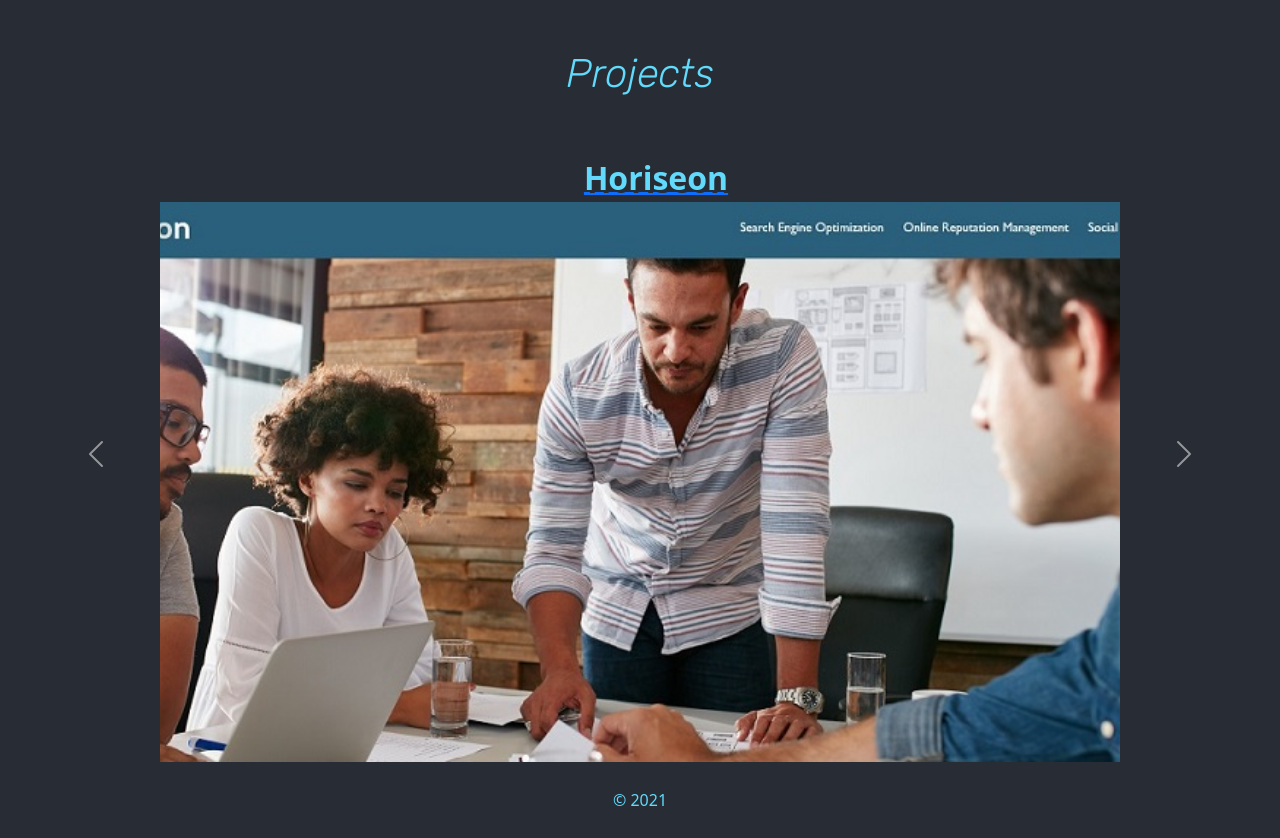
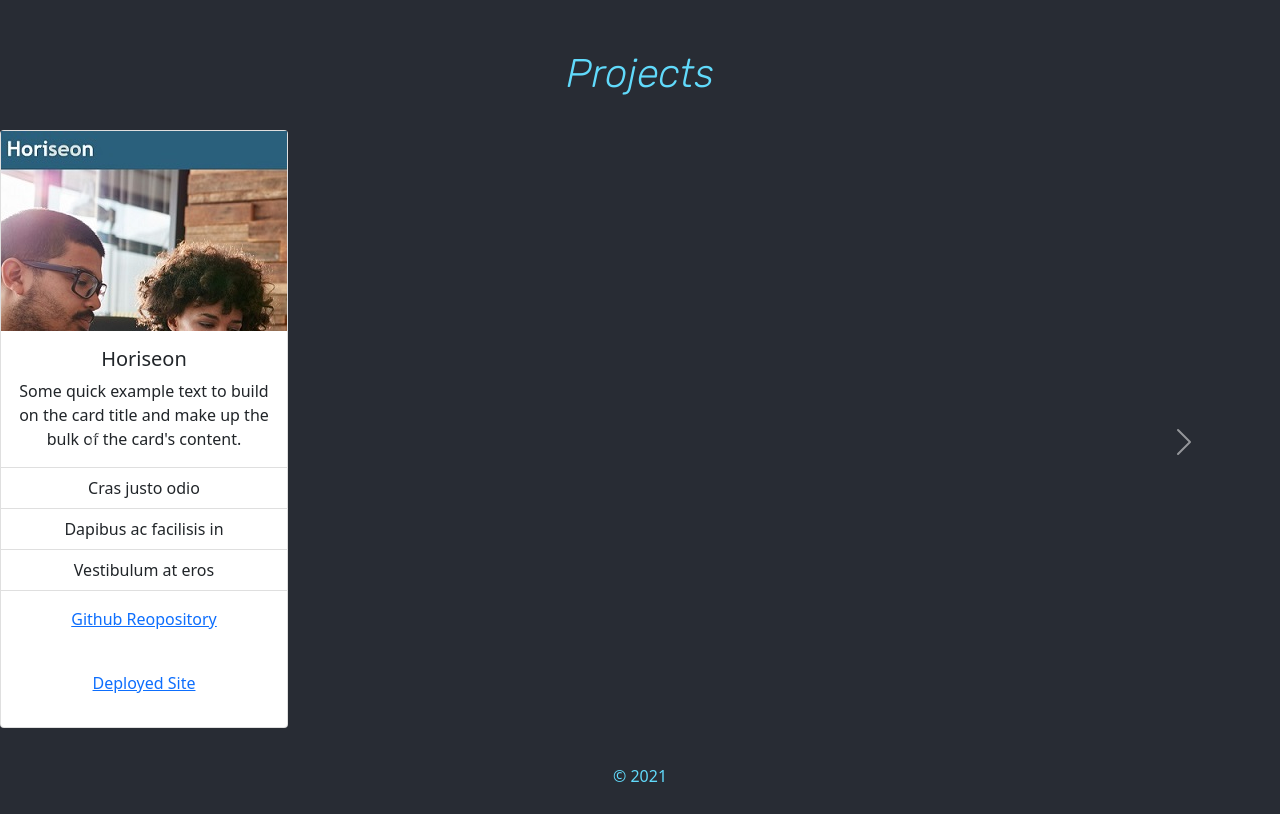
Before and after one commit to D-Whipp/react-portfolio, a React (Create React App) app: page / in a window 1280 px wide. Shown: the part 1006-1844 px from the top of the page. After the commit the page ends 1820 px from the top, so only its background shows below. Built offline with nearby package versions, Linux system fonts and the light colour scheme.

Commit message:
projects - refactoring bootstrap carousel to better fit employer competitive standards

```diff
--- a/src/App.css
+++ b/src/App.css
@@ -208,6 +208,8 @@ nav ul li {
 .carousel-item {
   background-color: #282c34;
   padding-bottom: 5%;
+  /* align-items: center; */
+  /* margin: 0 50%; */
 }
 
 .slide-size-container {
@@ -325,6 +327,8 @@ nav ul li {
   background-position: center;
   height: 100%;
   width: 75%;
+  /* height: 100px;
+  width: 100px; */
   margin: 0 auto;
 }
 
@@ -334,6 +338,16 @@ nav ul li {
   text-shadow: 3px 3px var(--secondary-color);
   font-weight: bolder;
   font-size: 2rem;
+  padding: 0 15px;
+  margin: 1.5rem 0 auto 2rem;
+}
+
+.project-subtitle {
+  text-decoration: none;
+  color: var(--primary-blue) !important;
+  text-shadow: 3px 3px var(--secondary-color);
+  font-weight: bolder;
+  font-size: 1.5rem;
   padding: 0 15px;
   margin: 1.5rem 0 auto 2rem;
 }
--- a/src/components/Projects/Projects.js
+++ b/src/components/Projects/Projects.js
@@ -1,4 +1,5 @@
 import React from "react";
+// import resized-800W-px-horiseon-Projects.jpg from "../../images/project-images";
 
 function Projects() {
   return (
@@ -8,18 +9,74 @@ function Projects() {
         id="testimonial-carousel"
         className="content-container carousel slide"
         data-ride="false"
+        // data-ride="carousel"
       >
         <div className="carousel-inner">
+          {/* TESTING START */}
+
+          <div className="carousel-item active">
+            <div className="slide-size-container">
+              <div className="card-set">
+                <div className="card" style={{ width: "18rem" }}>
+                  {/* <img className="card-img-top" src={"../src/images/project-images/resized-800W-px-horiseon-project.jpg"} alt="Card image cap"></img> */}
+                  <div
+                    className="slide_setup horiseon_image"
+                    style={{ height: "200px" }}
+                  ></div>
+                  <div class="card-body">
+                    <h5 class="card-title">Horiseon</h5>
+                    <p class="card-text">
+                      Some quick example text to build on the card title and
+                      make up the bulk of the card's content.
+                    </p>
+                  </div>
+                  <ul class="list-group list-group-flush">
+                    <li class="list-group-item">Cras justo odio</li>
+                    <li class="list-group-item">Dapibus ac facilisis in</li>
+                    <li class="list-group-item">Vestibulum at eros</li>
+                  </ul>
+                  <div class="card-body">
+                    <a
+                      href="https://github.com/D-Whipp/horiseon-code-refactor"
+                      rel="noreferrer"
+                      target="_blank"
+                      className="card-link"
+                    >
+                      <p>Github Reopository</p>
+                    </a>
+                    <a
+                      href="https://d-whipp.github.io/horiseon-code-refactor/"
+                      rel="noreferrer"
+                      target="_blank"
+                      className="card-link"
+                    >
+                      <p>Deployed Site</p>
+                    </a>
+                  </div>
+                </div>
+              </div>
+            </div>
+          </div>
+
+          {/* TESTING END */}
+
           {/* carousel item 1 */}
           {/* Code Refactor */}
-          <div className="carousel-item active">
+          <div className="carousel-item">
             <div className="slide-size-container">
+              <p className="project-title">Horiseon</p>
+              <a
+                href="https://github.com/D-Whipp/horiseon-code-refactor"
+                rel="noreferrer"
+                target="_blank"
+              >
+                <p className="project-subtitle">Github Repository</p>
+              </a>
               <a
                 href="https://d-whipp.github.io/horiseon-code-refactor/"
                 rel="noreferrer"
                 target="_blank"
               >
-                <p className="project-title">Horiseon</p>
                 <div className="slide-setup horiseon_image"></div>
               </a>
             </div>
@@ -28,12 +85,19 @@ function Projects() {
           {/* Professional Portfolio */}
           <div className="carousel-item carousel-item-three">
             <div className="slide-size-container">
+              <p className="project-title">Static Portfolio</p>
               <a
-                href="https://d-whipp.github.io/second-bootcamp-challenge/"
+                href="https://github.com/D-Whipp/static-portfolio"
                 rel="noreferrer"
                 target="_blank"
               >
-                <p className="project-title">Static Portfolio</p>
+                <p className="project-subtitle">Github Repository</p>
+              </a>
+              <a
+                href="https://d-whipp.github.io/static-portfolio/"
+                rel="noreferrer"
+                target="_blank"
+              >
                 <div className="slide-setup static_port_image"></div>
               </a>
             </div>
@@ -42,12 +106,20 @@ function Projects() {
           {/* Password Generator */}
           <div className="carousel-item carousel-item-three">
             <div className="slide-size-container">
+              <p className="project-title">Password Generator</p>
               <a
-                href="https://d-whipp.github.io/third-bootcamp-challenge/"
+                href="https://github.com/D-Whipp/js-password-generator"
                 rel="noreferrer"
                 target="_blank"
               >
-                <p className="project-title">Password Generator</p>
+                <p className="project-subtitle">Github Repository</p>
+              </a>
+
+              <a
+                href="https://d-whipp.github.io/js-password-generator/"
+                rel="noreferrer"
+                target="_blank"
+              >
                 <div className="slide-setup password_gen"></div>
               </a>
             </div>
@@ -59,12 +131,20 @@ function Projects() {
           {/* Work Day Scheduler */}
           <div className="carousel-item carousel-item-two">
             <div className="slide-size-container">
+              <p className="project-title">Work Day Scheduler</p>
               <a
-                href="https://d-whipp.github.io/fifth-bootcamp-challenge/"
+                href="https://github.com/D-Whipp/work-day-scheduler"
                 rel="noreferrer"
                 target="_blank"
               >
-                <p className="project-title">Work Day Scheduler</p>
+                <p className="project-subtitle">Github Repository</p>
+              </a>
+
+              <a
+                href="https://d-whipp.github.io/work-day-scheduler/"
+                rel="noreferrer"
+                target="_blank"
+              >
                 <div className="slide-setup work-day-scheduler"></div>
               </a>
             </div>
@@ -92,12 +172,19 @@ function Projects() {
           {/* Read Me Generator */}
           <div className="carousel-item carousel-item-two">
             <div className="slide-size-container">
+              <p className="project-title">Read Me Generator</p>
               <a
                 href="https://github.com/D-Whipp/readme-generator"
                 rel="noreferrer"
                 target="_blank"
               >
-                <p className="project-title">Read Me Generator</p>
+                <p className="project-subtitle">Github Repository</p>
+              </a>
+              <a
+                href="https://github.com/D-Whipp/readme-generator"
+                rel="noreferrer"
+                target="_blank"
+              >
                 <div className="slide-setup read_me_gen_img"></div>
               </a>
             </div>
```
Also changed, not shown: 1 other file (tests, documents, lock files or other folders).
